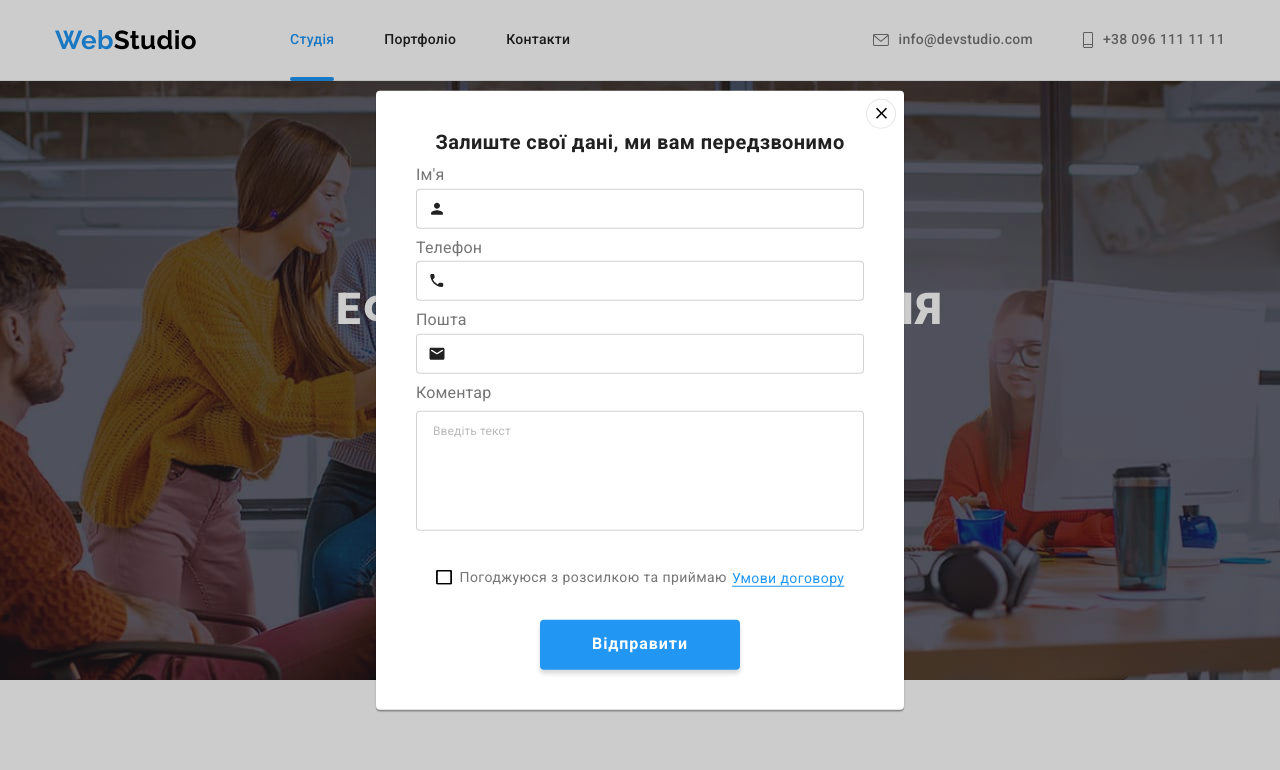
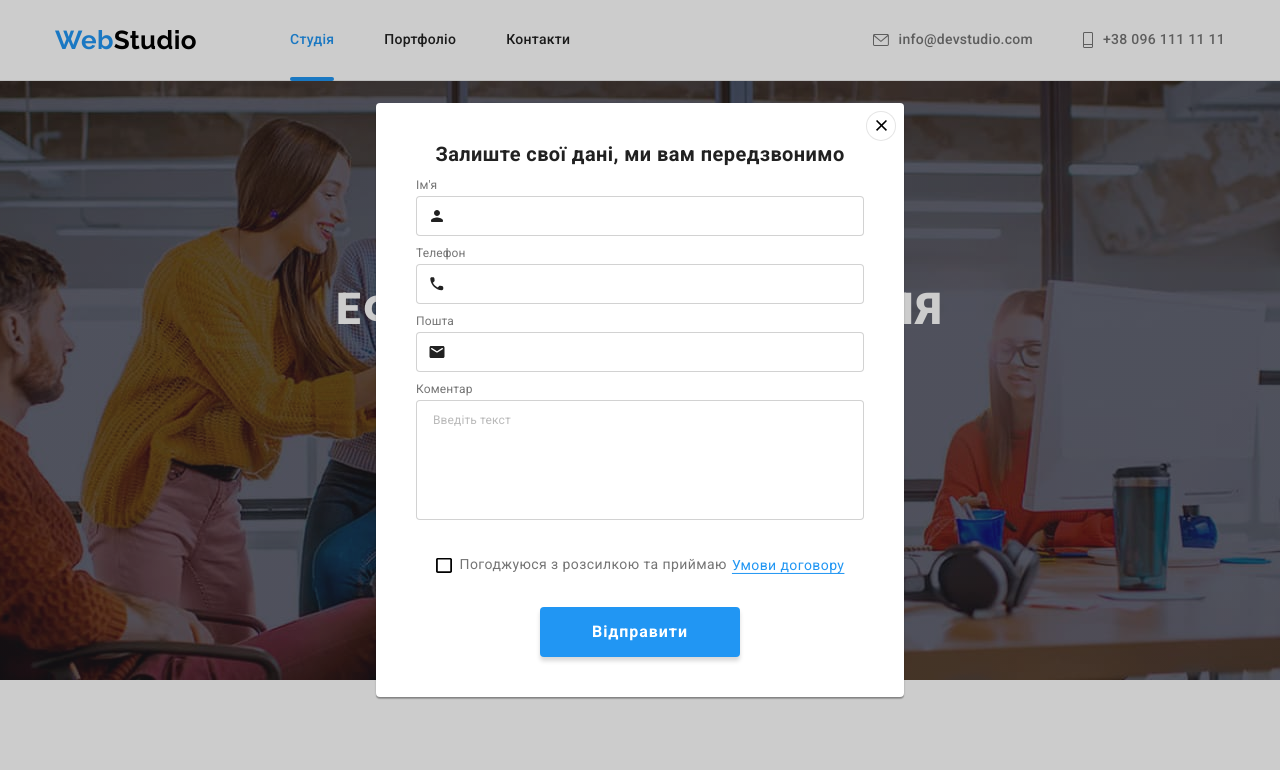
Before and after one commit to YuliiaNivina/goit-markup-hw-06, a plain HTML site: page index.html in a window 1280 px wide. Both pictures are taken after a click on the button "Замовити послугу". Shown: the top 770 px of the page. Drawn offline with nearby package versions, Linux system fonts and the light colour scheme.

Commit message:
Виправляє помилки

```diff
--- a/css/styles.css
+++ b/css/styles.css
@@ -324,7 +324,7 @@ img {
   display: block;
   text-align: left;
 
-  font-size: 16px;
+  font-size: 12px;
   line-height: 1.17;
   letter-spacing: 0.01em;
 }
@@ -341,9 +341,11 @@ img {
 
   border: 1px solid rgba(33, 33, 33, 0.2);
   border-radius: var(--border-radius);
+  font-size: 16px;
+  line-height: 1.17;
+  letter-spacing: 0.01em;
 }
 .form-line > .comment {
-  margin-top: 4px;
   margin-bottom: 20px;
   padding: 12px 16px;
   width: 100%;
```
